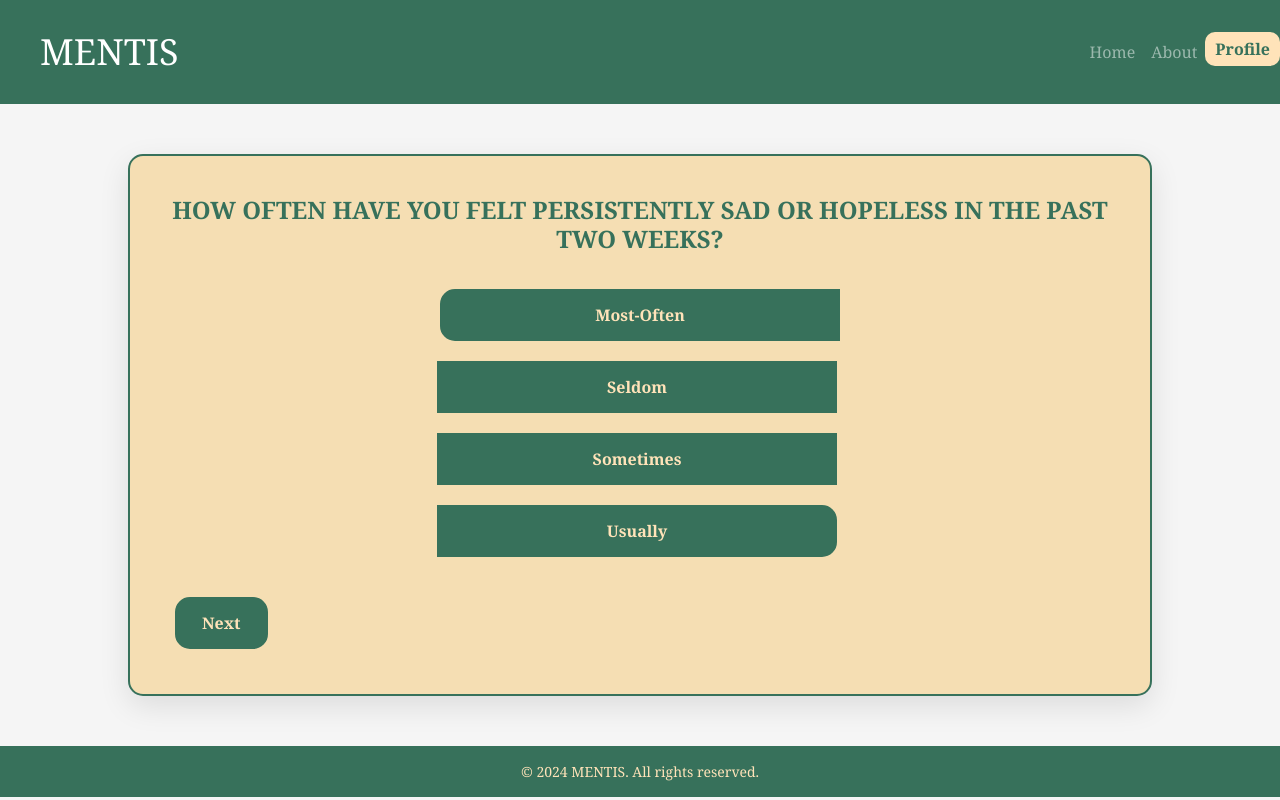
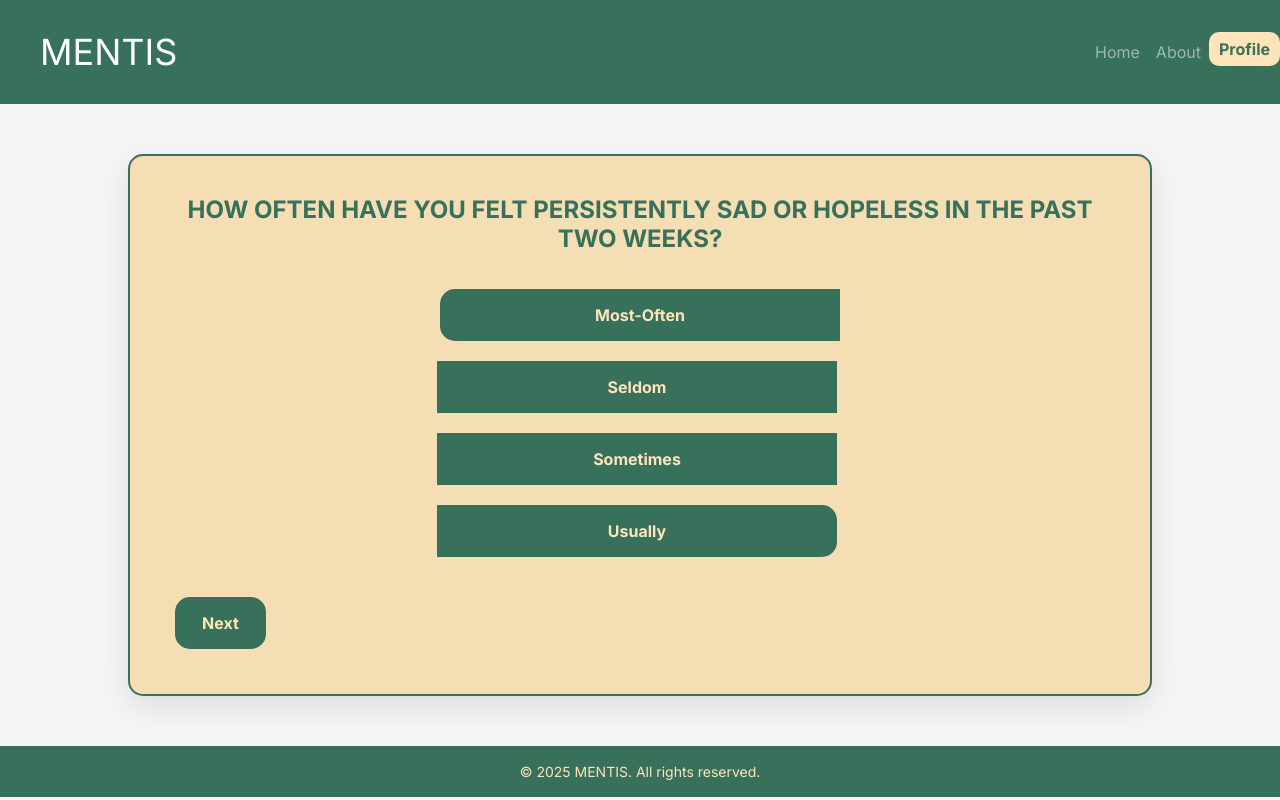
Before and after one commit to MohamedAyman128/MENTIS, a Django app: page /questions/ in a window 1280 px wide. Run offline with Django 5.2, Linux system fonts and the light colour scheme; data comes from the database, SQL or seed files in the repository; both versions use the stored data as it was after the commit; some libraries are stand-ins or nearby versions.

Commit message:
Update font family to "Inter" and change copyright year to 2025 in multiple templates

```diff
--- a/MENTES/templates/questions.html
+++ b/MENTES/templates/questions.html
@@ -7,10 +7,11 @@
     <title>MENTIS Questions</title>
     <link href="https://stackpath.bootstrapcdn.com/bootstrap/4.5.2/css/bootstrap.min.css" rel="stylesheet">
     <style>
+        @import url('https://fonts.googleapis.com/css2?family=Inter:ital,opsz,wght@0,14..32,100..900;1,14..32,100..900&display=swap');
         /* Global styles */
         body {
             background-color: #f5f5f5;
-            font-family: 'Georgia', serif;
+            font-family: "Inter", serif;
             margin: 0;
             padding: 0;
             color: rgba(55, 113, 91, 1);
@@ -26,7 +27,7 @@
             color: rgba(255, 227, 185, 1);
             font-size: 36px;
             padding-left: 40px;
-            font-family: 'Georgia', serif;
+            font-family: "Inter", serif;
         }
 
         .navbar-brand:hover {
@@ -35,7 +36,7 @@
 
         .nav-link {
             color: #f5deb3;
-            font-family: 'Georgia', serif;
+            font-family: "Inter", serif;
         }
 
         .nav-link:hover {
@@ -108,7 +109,7 @@
             border: 2px solid rgba(55, 113, 91, 1);
             transition: all 0.3s ease;
             cursor: pointer;
-            font-family: 'Georgia', serif;
+            font-family: "Inter", serif;
             margin: 5px;
         }
 
@@ -133,7 +134,7 @@
             text-align: center;
             padding: 15px 0;
             margin-top: 30px;
-            font-family: 'Georgia', serif;
+            font-family: "Inter", serif;
         }
 
         footer p {
@@ -264,7 +265,7 @@
     </div>
 
     <footer>
-        <p>&copy; 2024 MENTIS. All rights reserved.</p>
+        <p>&copy; 2025 MENTIS. All rights reserved.</p>
     </footer>
     <script>
         let currentQuestion = 1;
--- a/MENTES/templates/success.html
+++ b/MENTES/templates/success.html
@@ -43,7 +43,7 @@
   </style>
 </head>
 <body>
-  <p class="alert alert-info text-primary">Your Result has been sent successfully</p>
+  <p class="alert alert-info text-primary">Your result has been sent successfully</p>
   <a href="{{request.META.HTTP_REFERER}}/../" class="btn btn-outline-primary">Click here to come back.</a>
 </body>
 </html>
--- a/accounts/templates/registration/profile.html
+++ b/accounts/templates/registration/profile.html
@@ -126,7 +126,7 @@
             color: #fff7ea; /* Footer text color set to white */
             text-align: center;
             padding: 15px 0;
-            font-family: 'Georgia', serif;
+            font-family: "Inter", serif;
         }
 
         footer p {
@@ -213,7 +213,7 @@
     </div>
 
     <footer>
-        <p>&copy; 2024 MENTIS. All rights reserved.</p>
+        <p>&copy; 2025 MENTIS. All rights reserved.</p>
     </footer>
 
     <script src="https://code.jquery.com/jquery-3.5.1.slim.min.js"></script>
--- a/home/templates/Doctors.html
+++ b/home/templates/Doctors.html
@@ -420,9 +420,7 @@ justify-content: center;
                 </div>
 
                 <div class="col-lg-3 col-12 Design ">
-                    <p class="copyright-text mb-0">Copyright © 2025
-                        <br><br>
-                        Design: <a rel="nofollow" target="_parent">Ansam</a>
+                    <p class="copyright-text mb-0">&copy; 2025 MENTIS. All rights reserved.
                     </p>
                 </div>
             </div>
--- a/home/templates/home.html
+++ b/home/templates/home.html
@@ -202,7 +202,7 @@
                     </div>
 
                     <div class="col-lg-3 col-12 Design ">
-                        <p class="copyright-text mb-0">&copy; 2024 MENTIS. All rights reserved.
+                        <p class="copyright-text mb-0">&copy; 2025 MENTIS. All rights reserved.
                         </p>
                     </div>
                 </div>
```
Also changed, not shown: db.sqlite3.
